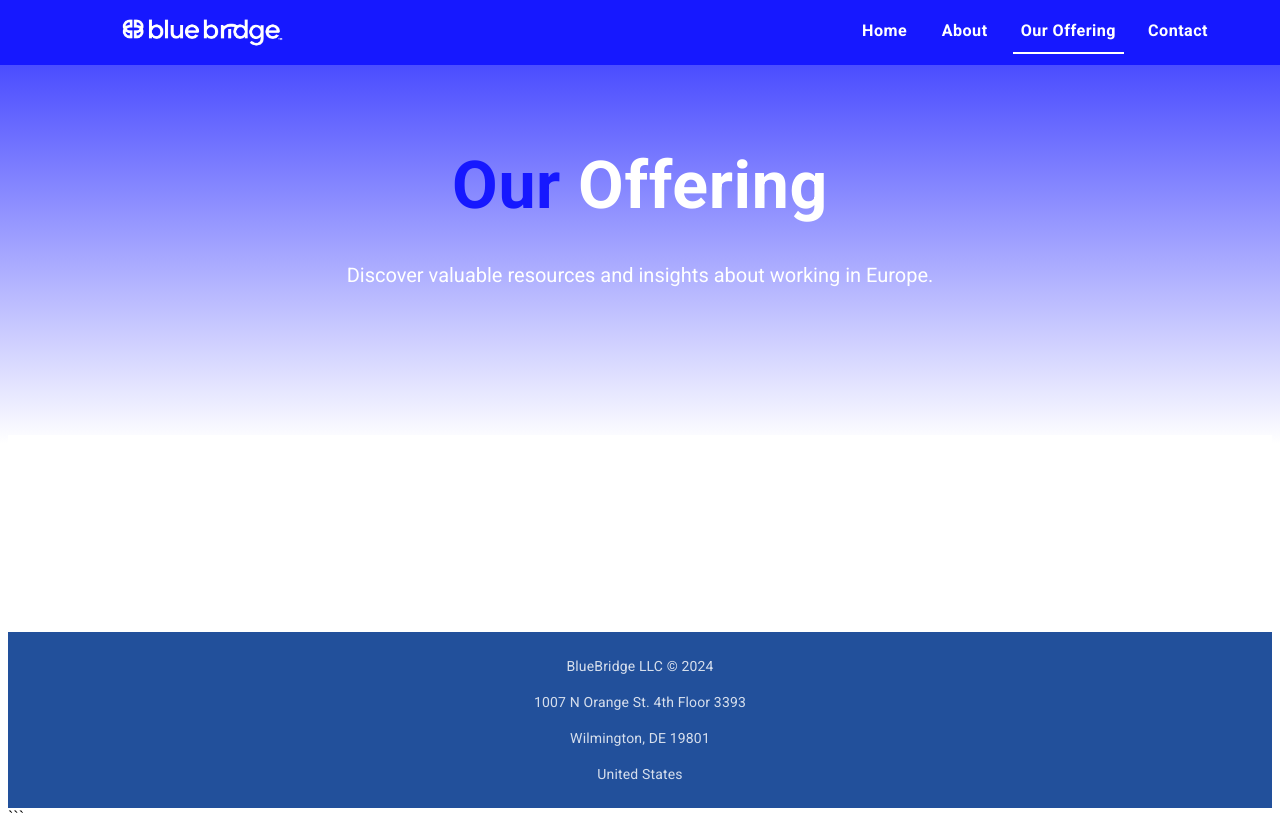
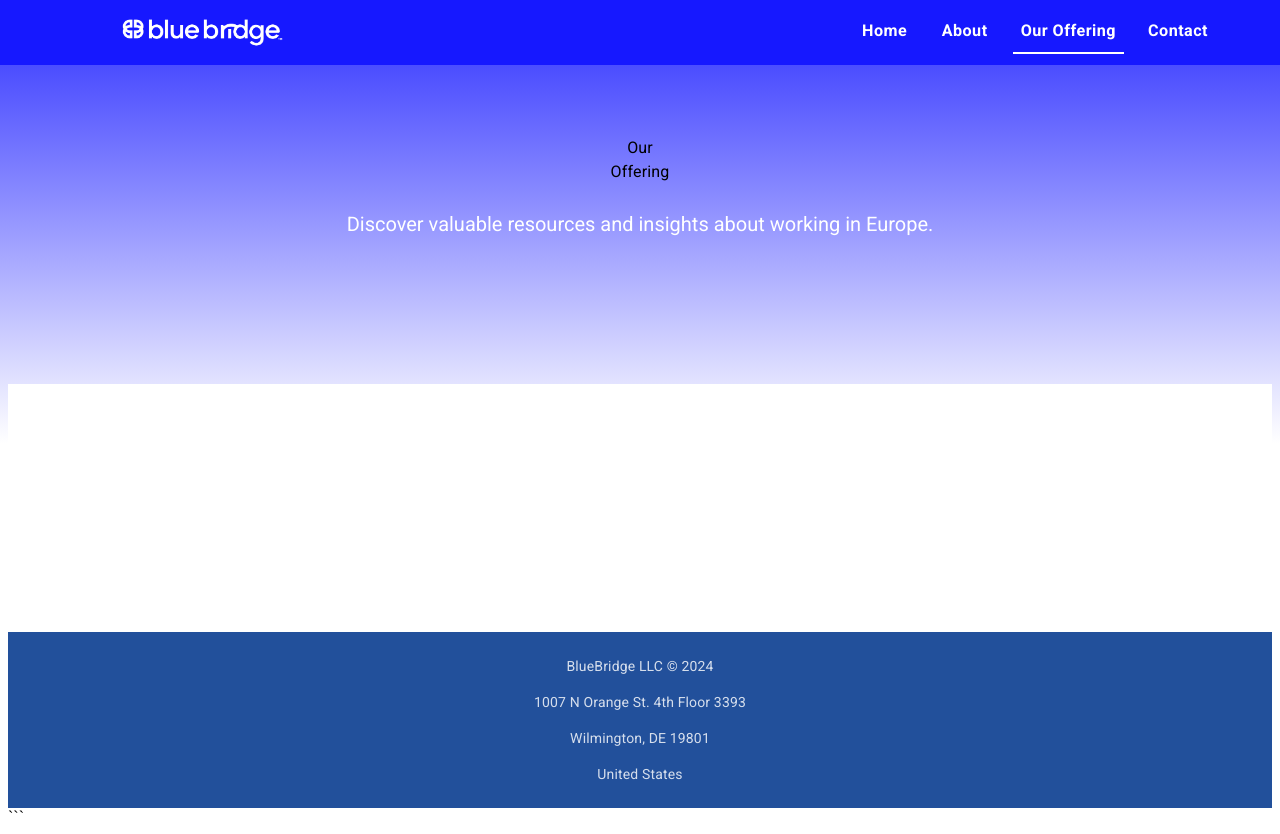
Before and after one commit to ddgrana2/bluebridge-landing, a React (Create React App) app: page /offering in a window 1280 px wide. Built offline with nearby package versions, Linux system fonts and the light colour scheme.

Commit message:
Update page title text from Insights to Our Offering

```diff
--- a/src/pages/offering/Offering.jsx
+++ b/src/pages/offering/Offering.jsx
@@ -7,36 +7,8 @@ function Offering() {
     <PageLayout
       title={
         <Box sx={{ textAlign: 'center' }}>
-          <Typography
-            component="span"
-            sx={{
-              fontSize: {
-                xs: 'calc(2rem * 1.2)',
-                sm: 'calc(2.46rem * 1.2)',
-                md: 'calc(3.45rem * 1.2)'
-              },
-              fontWeight: 700,
-              color: '#1618FF',
-              display: 'inline'
-            }}
-          >
-            Our{' '}
-          </Typography>
-          <Typography
-            component="span"
-            sx={{
-              fontSize: {
-                xs: 'calc(2rem * 1.2)',
-                sm: 'calc(2.46rem * 1.2)',
-                md: 'calc(3.45rem * 1.2)'
-              },
-              fontWeight: 700,
-              color: '#FFFFFF',
-              display: 'inline'
-            }}
-          >
-            Offering
-          </Typography>
+          <Typography>Our{' '}</Typography>
+          <Typography>Offering</Typography>
         </Box>
       }
       subtitle="Discover valuable resources and insights about working in Europe."
```
